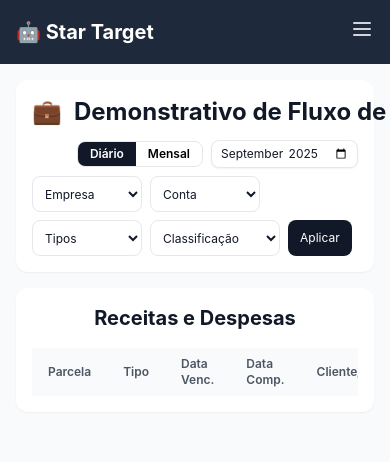
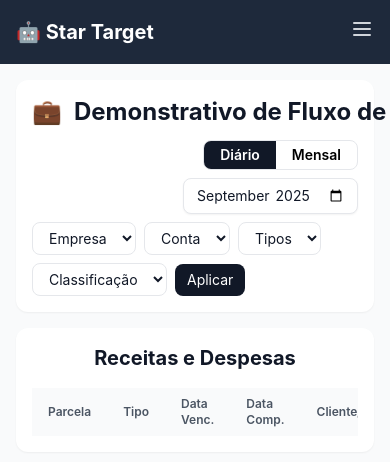
Before and after one commit to arthurbowens/ia-financeira-erp, an Angular app: page /fluxo-caixa in a window 390 px wide. Shown: the top 462 px of the page. Built offline with nearby package versions, Linux system fonts and the light colour scheme.

Commit message:
fix(dashboard): reduzir tamanho dos filtros no Vercel e padronizar tipografia mobile

```diff
--- a/src/app/components/dashboard/dashboard.component.html
+++ b/src/app/components/dashboard/dashboard.component.html
@@ -15,9 +15,9 @@
         </div>
         <div class="flex flex-col sm:flex-row sm:flex-wrap lg:items-center gap-2 sm:gap-3 lg:gap-4">
           <!-- Filtro de Tipo -->
-          <div class="flex items-center gap-2 sm:gap-3 bg-white border border-gray-200 rounded-xl px-3 py-2 sm:px-4 sm:py-3 shadow-sm hover:shadow-md transition-all duration-200 hover:border-blue-300 w-full sm:w-auto">
+          <div class="flex items-center gap-2 sm:gap-3 bg-white border border-gray-200 rounded-xl px-3 py-2 sm:px-4 sm:py-3 shadow-sm hover:shadow-md transition-all duration-200 hover:border-blue-300 w-full sm:w-auto text-[12px] sm:text-sm">
             <div class="flex items-center gap-2">
-              <svg class="w-5 h-5 text-gray-500" fill="none" stroke="currentColor" viewBox="0 0 24 24">
+              <svg class="w-4 h-4 sm:w-5 sm:h-5 text-gray-500" fill="none" stroke="currentColor" viewBox="0 0 24 24">
                 <path stroke-linecap="round" stroke-linejoin="round" stroke-width="2" d="M3 4a1 1 0 011-1h16a1 1 0 011 1v2.586a1 1 0 01-.293.707l-6.414 6.414a1 1 0 00-.293.707V17l-4 4v-6.586a1 1 0 00-.293-.707L3.293 7.207A1 1 0 013 6.5V4z"></path>
               </svg>
               <span class="text-sm font-semibold text-gray-700">Tipo:</span>
@@ -25,7 +25,7 @@
             <select
               [ngModel]="tipoFiltro"
               (ngModelChange)="tipoFiltro = $event; onTipoFiltroAlterado()"
-              class="bg-transparent border-0 text-xs sm:text-sm font-medium text-gray-900 focus:ring-0 focus:outline-none cursor-pointer min-w-[110px] sm:min-w-[120px] hover:text-blue-600 transition-colors duration-200">
+              class="bg-transparent border-0 text-[12px] sm:text-sm font-medium text-gray-900 focus:ring-0 focus:outline-none cursor-pointer min-w-[100px] sm:min-w-[120px] hover:text-blue-600 transition-colors duration-200">
               <option value="mes">Mês</option>
               <option value="trimestre">Trimestre</option>
               <option value="ano">Ano</option>
@@ -33,9 +33,9 @@
           </div>
 
           <!-- Filtro de Período (Dinâmico) -->
-          <div class="flex items-center gap-2 sm:gap-3 bg-white border border-gray-200 rounded-xl px-3 py-2 sm:px-4 sm:py-3 shadow-sm hover:shadow-md transition-all duration-200 hover:border-blue-300 w-full sm:w-auto">
+          <div class="flex items-center gap-2 sm:gap-3 bg-white border border-gray-200 rounded-xl px-3 py-2 sm:px-4 sm:py-3 shadow-sm hover:shadow-md transition-all duration-200 hover:border-blue-300 w-full sm:w-auto text-[12px] sm:text-sm">
             <div class="flex items-center gap-2">
-              <svg class="w-5 h-5 text-gray-500" fill="none" stroke="currentColor" viewBox="0 0 24 24">
+              <svg class="w-4 h-4 sm:w-5 sm:h-5 text-gray-500" fill="none" stroke="currentColor" viewBox="0 0 24 24">
                 <path stroke-linecap="round" stroke-linejoin="round" stroke-width="2" d="M8 7V3m8 4V3m-9 8h10M5 21h14a2 2 0 002-2V7a2 2 0 00-2-2H5a2 2 0 00-2 2v12a2 2 0 002 2z"></path>
               </svg>
               <span class="text-sm font-semibold text-gray-700">Período:</span>
@@ -61,7 +61,7 @@
               *ngIf="tipoFiltro === 'trimestre'"
               [ngModel]="getTrimestreSelecionado()"
               (ngModelChange)="selecionarTrimestre($event)"
-              class="bg-transparent border-0 text-xs sm:text-sm font-medium text-gray-900 focus:ring-0 focus:outline-none cursor-pointer min-w-[160px] sm:min-w-[200px] hover:text-blue-600 transition-colors duration-200">
+              class="bg-transparent border-0 text-[12px] sm:text-sm font-medium text-gray-900 focus:ring-0 focus:outline-none cursor-pointer min-w-[150px] sm:min-w-[200px] hover:text-blue-600 transition-colors duration-200">
               <option *ngFor="let trimestre of trimestresDisponiveis" [value]="trimestre.value">
                 {{ trimestre.label }}
               </option>
@@ -72,7 +72,7 @@
               *ngIf="tipoFiltro === 'ano'"
               [ngModel]="getAnoSelecionado()"
               (ngModelChange)="selecionarAno($event)"
-              class="bg-transparent border-0 text-xs sm:text-sm font-medium text-gray-900 focus:ring-0 focus:outline-none cursor-pointer min-w-[100px] sm:min-w-[120px] hover:text-blue-600 transition-colors duration-200">
+              class="bg-transparent border-0 text-[12px] sm:text-sm font-medium text-gray-900 focus:ring-0 focus:outline-none cursor-pointer min-w-[90px] sm:min-w-[120px] hover:text-blue-600 transition-colors duration-200">
               <option *ngFor="let ano of anosDisponiveis" [value]="ano.value">
                 {{ ano.label }}
               </option>
--- a/src/app/components/fluxo-caixa/fluxo-caixa.component.html
+++ b/src/app/components/fluxo-caixa/fluxo-caixa.component.html
@@ -12,31 +12,31 @@
             <button (click)="setVisao('diario')"
                     [class.bg-gray-900]="visao==='diario'"
                     [class.text-white]="visao==='diario'"
-                    class="px-3 py-1 text-xs sm:text-sm font-semibold hover:bg-gray-100">Diário</button>
+                    class="px-4 py-1 text-sm font-semibold hover:bg-gray-100">Diário</button>
             <button (click)="setVisao('mensal')"
                     [class.bg-gray-900]="visao==='mensal'"
                     [class.text-white]="visao==='mensal'"
-                    class="px-3 py-1 text-xs sm:text-sm font-semibold hover:bg-gray-100">Mensal</button>
+                    class="px-4 py-1 text-sm font-semibold hover:bg-gray-100">Mensal</button>
           </div>
           <input type="month"
                  [ngModel]="mesSelecionado"
                  (ngModelChange)="onMesAlterado($event)"
-                 class="bg-white border border-gray-200 rounded-lg px-2 py-1 text-xs sm:text-sm text-gray-900 shadow-sm focus:outline-none focus:ring-2 focus:ring-primary-300 max-w-[150px] sm:max-w-[180px]" />
+                 class="bg-white border border-gray-200 rounded-lg px-3 py-1.5 text-sm text-gray-900 shadow-sm focus:outline-none focus:ring-2 focus:ring-primary-300" />
           <div class="flex items-center gap-2 flex-wrap min-w-0">
-            <select class="bg-white border border-gray-200 rounded-lg px-2 py-1 text-xs sm:text-sm text-gray-900 h-9 min-w-[110px]">
+            <select class="bg-white border border-gray-200 rounded-lg px-3 py-1.5 text-sm text-gray-900">
               <option>Empresa</option>
             </select>
-            <select class="bg-white border border-gray-200 rounded-lg px-2 py-1 text-xs sm:text-sm text-gray-900 h-9 min-w-[110px]">
+            <select class="bg-white border border-gray-200 rounded-lg px-3 py-1.5 text-sm text-gray-900">
               <option>Conta</option>
             </select>
-            <select class="bg-white border border-gray-200 rounded-lg px-2 py-1 text-xs sm:text-sm text-gray-900 h-9 min-w-[110px]">
+            <select class="bg-white border border-gray-200 rounded-lg px-3 py-1.5 text-sm text-gray-900">
               <option>Tipos</option>
             </select>
-            <select class="bg-white border border-gray-200 rounded-lg px-2 py-1 text-xs sm:text-sm text-gray-900 h-9 min-w-[130px]">
+            <select class="bg-white border border-gray-200 rounded-lg px-3 py-1.5 text-sm text-gray-900">
               <option>Classificação</option>
             </select>
-            <button type="button" class="inline-flex items-center gap-2 bg-gray-900 text-white px-3 py-2 rounded-lg text-xs sm:text-sm shrink-0 h-9">
-              <span class="leading-none">Aplicar</span>
+            <button type="button" class="inline-flex items-center gap-2 bg-gray-900 text-white px-3 py-1.5 rounded-lg text-sm shrink-0">
+              <span>Aplicar</span>
             </button>
           </div>
         </div>
```
